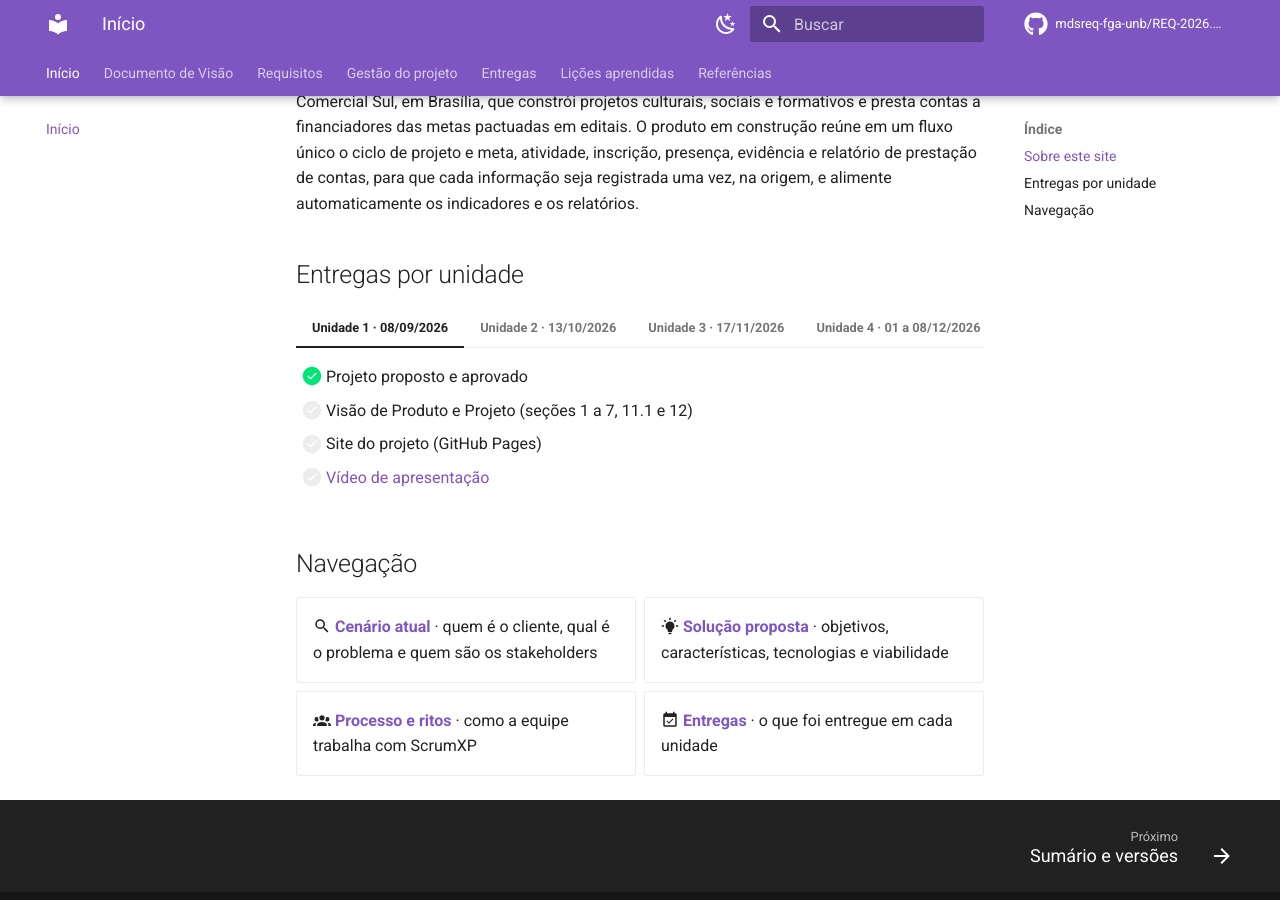
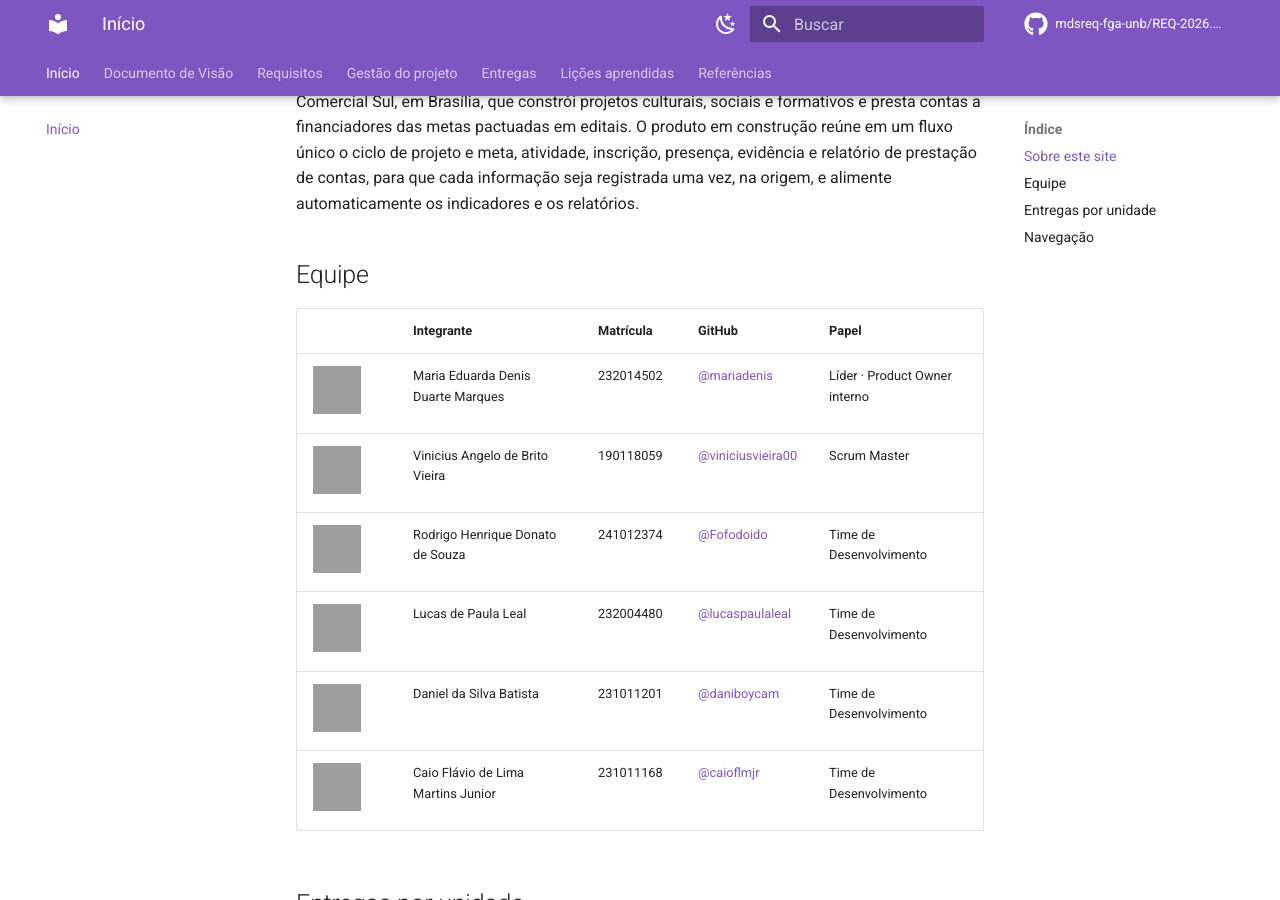
Before and after one commit to mdsreq-fga-unb/REQ-2026.2-T02-CyberSetor, an MkDocs documentation site: the page built from docs/index.md, in a window 1280 px wide and 900 px high, scrolled down 473 px. Built offline with MkDocs 1.6.1 and Material for MkDocs 9.7.7, drawn with Linux system fonts in a browser that asks for light colours; comment, search, counter and statistics services are not loaded; grey boxes are pictures that could not be loaded.

Commit message:
docs(nav): apresenta a equipe na capa e conclui a checklist da unidade 1

```diff
--- a/docs/index.md
+++ b/docs/index.md
@@ -12,14 +12,25 @@ Este site reúne o **Documento de Visão de Produto e Projeto** da equipe CyberS
 
 O Instituto Cultural e Social No Setor é uma organização da sociedade civil sediada no Setor Comercial Sul, em Brasília, que constrói projetos culturais, sociais e formativos e presta contas a financiadores das metas pactuadas em editais. O produto em construção reúne em um fluxo único o ciclo de projeto e meta, atividade, inscrição, presença, evidência e relatório de prestação de contas, para que cada informação seja registrada uma vez, na origem, e alimente automaticamente os indicadores e os relatórios.
 
+## Equipe
+
+| | Integrante | Matrícula | GitHub | Papel |
+|---|---|---|---|---|
+| <img src="https://github.com/mariadenis.png?size=96" width="48" alt="Maria Eduarda Denis Duarte Marques"> | Maria Eduarda Denis Duarte Marques | 232014502 | [@mariadenis](https://github.com/mariadenis) | Líder · Product Owner interno |
+| <img src="https://github.com/viniciusvieira00.png?size=96" width="48" alt="Vinicius Angelo de Brito Vieira"> | Vinicius Angelo de Brito Vieira | 190118059 | [@viniciusvieira00](https://github.com/viniciusvieira00) | Scrum Master |
+| <img src="https://github.com/Fofodoido.png?size=96" width="48" alt="Rodrigo Henrique Donato de Souza"> | Rodrigo Henrique Donato de Souza | 241012374 | [@Fofodoido](https://github.com/Fofodoido) | Time de Desenvolvimento |
+| <img src="https://github.com/lucaspaulaleal.png?size=96" width="48" alt="Lucas de Paula Leal"> | Lucas de Paula Leal | 232004480 | [@lucaspaulaleal](https://github.com/lucaspaulaleal) | Time de Desenvolvimento |
+| <img src="https://github.com/daniboycam.png?size=96" width="48" alt="Daniel da Silva Batista"> | Daniel da Silva Batista | 231011201 | [@daniboycam](https://github.com/daniboycam) | Time de Desenvolvimento |
+| <img src="https://github.com/caioflmjr.png?size=96" width="48" alt="Caio Flávio de Lima Martins Junior"> | Caio Flávio de Lima Martins Junior | 231011168 | [@caioflmjr](https://github.com/caioflmjr) | Time de Desenvolvimento |
+
 ## Entregas por unidade
 
 === "Unidade 1 · 08/09/2026"
 
     - [x] Projeto proposto e aprovado
-    - [ ] Visão de Produto e Projeto (seções 1 a 7, 11.1 e 12)
-    - [ ] Site do projeto (GitHub Pages)
-    - [ ] [Vídeo de apresentação](entregas/unidade-1.md)
+    - [x] Visão de Produto e Projeto (seções 1 a 7, 11.1 e 12)
+    - [x] Site do projeto (GitHub Pages)
+    - [x] [Vídeo de apresentação](entregas/unidade-1.md)
 
 === "Unidade 2 · 13/10/2026"
 
```
